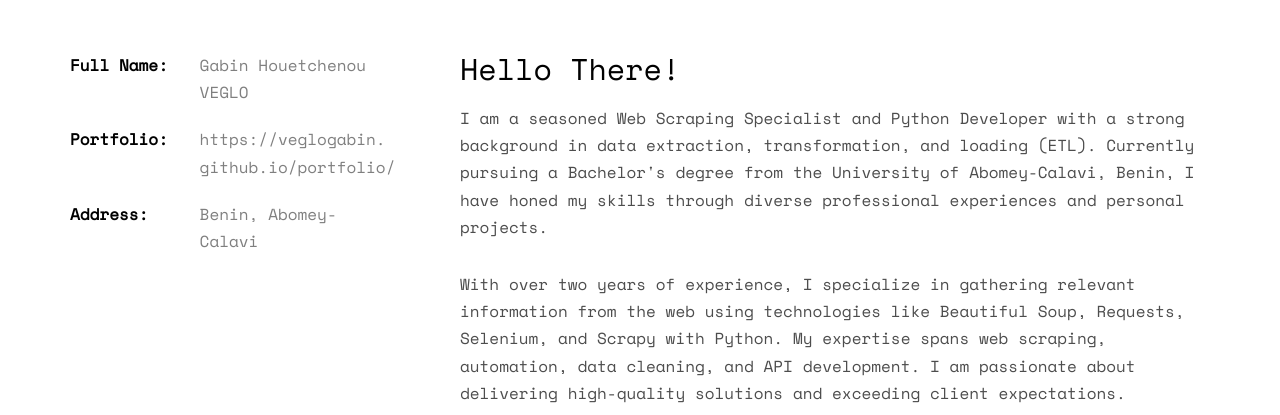
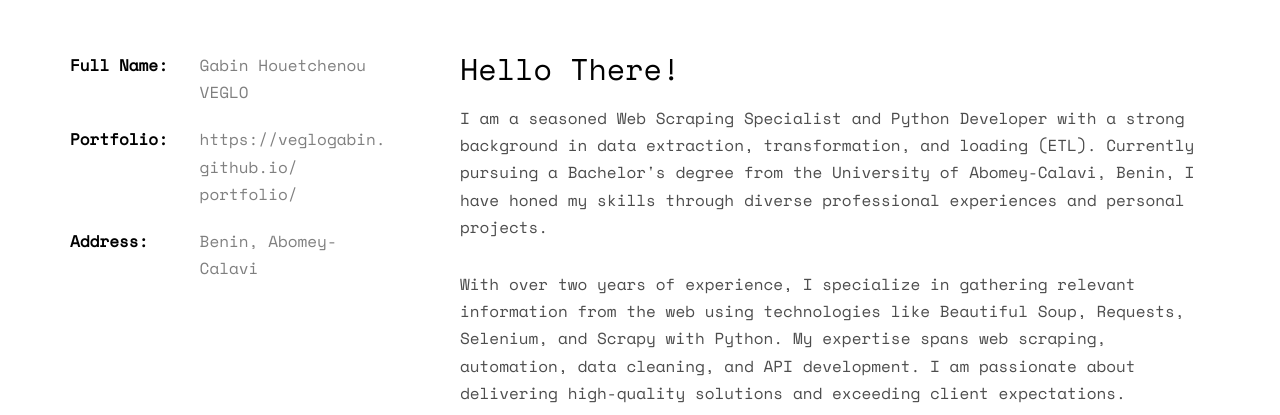
Before and after one commit to VEGLOgabin/portfolio, a plain HTML site: page docs/index.html in a window 1280 px wide. Shown: the part 1020-1435 px from the top of the page. Drawn offline with nearby package versions, Linux system fonts and the light colour scheme; some packages are replaced by stand-ins of ours; no server answers; files whose address does not match are found by name.

Commit message:
Portfolio free templates

```diff
--- a/docs/index.html
+++ b/docs/index.html
@@ -106,7 +106,7 @@
 							<li><span class="first-block">Full Name:</span><span class="second-block">Gabin Houetchenou
 									VEGLO</span></li>
 							<li><span class="first-block">Portfolio:</span><span
-									class="second-block">https://veglogabin.<br />github.io/portfolio/</span></li>
+									class="second-block">https://veglogabin.<br>github.io/<br>portfolio/</span></li>
 							<li><span class="first-block">Address:</span><span class="second-block">Benin,
 									Abomey-Calavi</span></li>
 						</ul>
```
